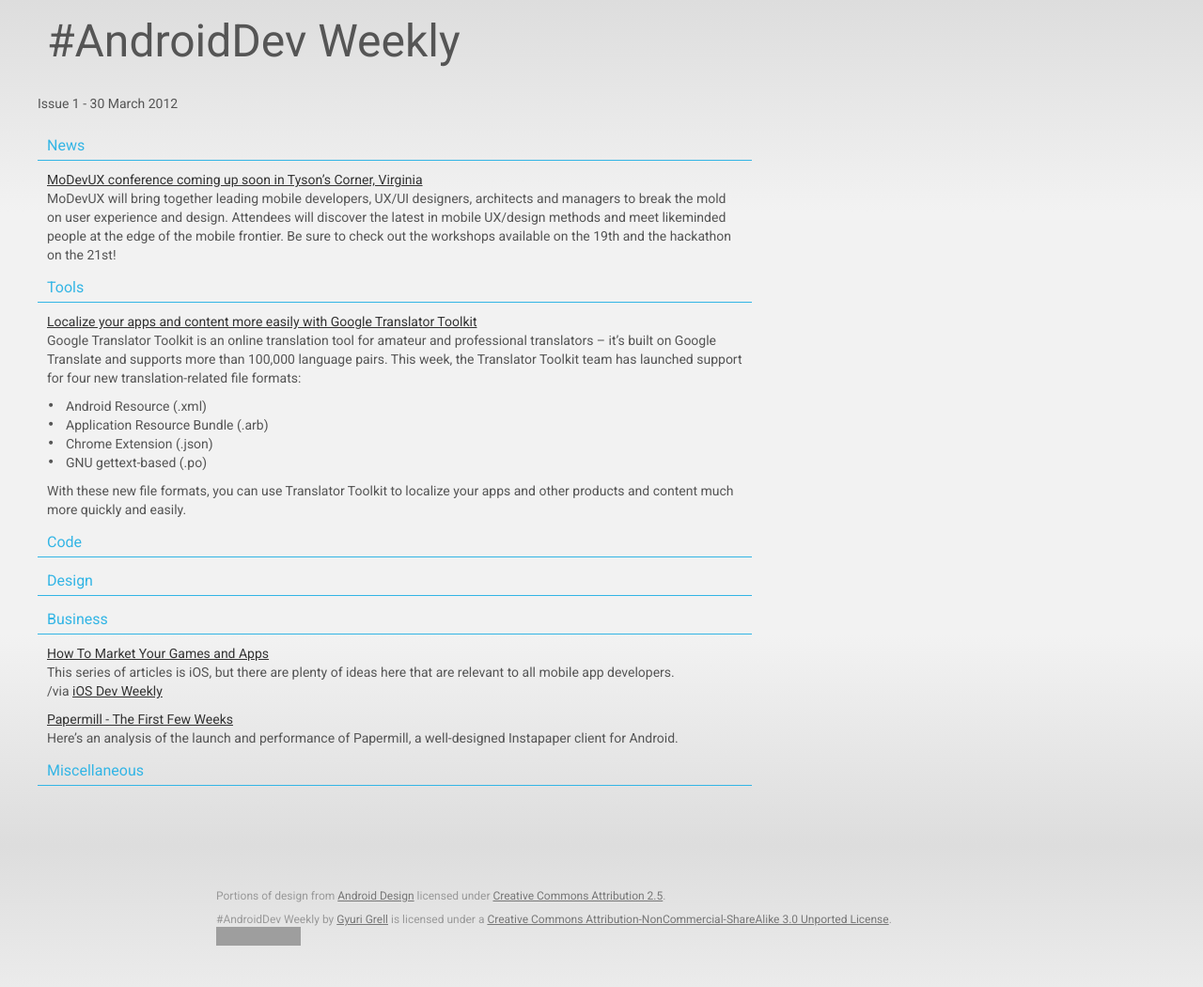
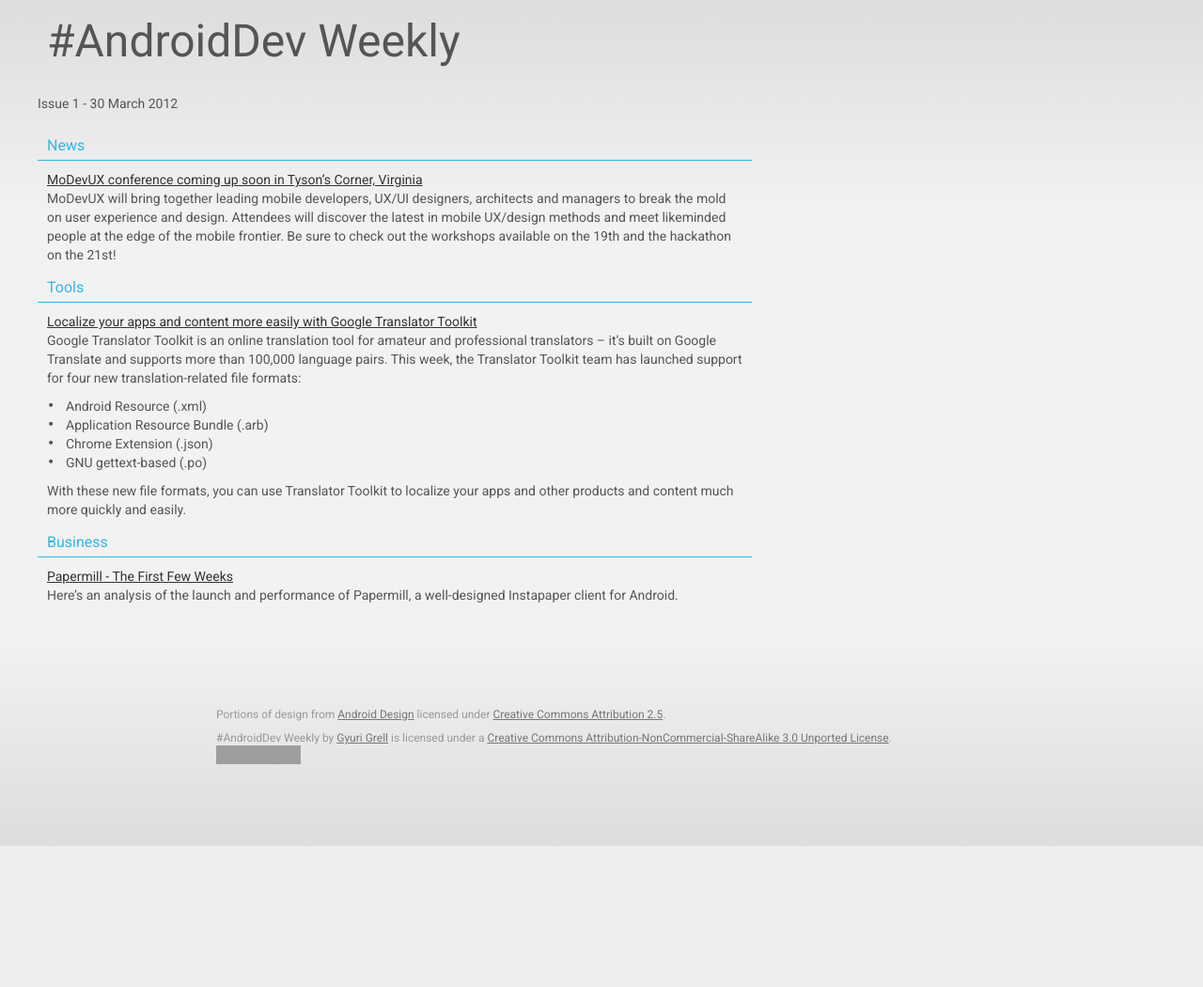
Before and after one commit to ggrell/androiddevweekly, a Jekyll site: the page built from _posts/2012-03-30-Issue-1.md, in a window 1280 px wide. Shown: the whole page at 94% size. Built offline with Jekyll 4.4.1, drawn with Linux system fonts in a browser that asks for light colours; after the commit the page ends 900 px from its top, so only the background shows below that; grey boxes are pictures that could not be loaded.

Commit message:
Early test posts cleanup

```diff
--- a/_posts/2012-03-30-Issue-1.md
+++ b/_posts/2012-03-30-Issue-1.md
@@ -6,7 +6,6 @@
 
 #### [MoDevUX conference coming up soon in Tyson's Corner, Virginia](http://modevux.com)
 MoDevUX will bring together leading mobile developers, UX/UI designers, architects and managers to break the mold on user experience and design.  Attendees will discover the latest in mobile UX/design methods and meet likeminded people at the edge of the mobile frontier. Be sure to check out the workshops available on the 19th and the hackathon on the 21st!
-
 
 ## Tools
 
@@ -20,18 +19,7 @@
 
 With these new file formats, you can use Translator Toolkit to localize your apps and other products and content much more quickly and easily.
 
-## Code
-
-## Design
-
 ## Business
-
-#### [How To Market Your Games and Apps](http://www.raywenderlich.com/11359/how-to-market-and-promote-your-games-and-apps-part-1)
-This series of articles is iOS, but there are plenty of ideas here that are relevant to all mobile app developers.
-/via [iOS Dev Weekly](http://iosdevweekly.com)
 
 #### [Papermill - The First Few Weeks](http://www.papermill.me/firstweeks)
 Here's an analysis of the launch and performance of Papermill, a well-designed Instapaper client for Android.
-
-
-## Miscellaneous
```
Also changed, not shown: _posts/2012-04-06-Issue-2.md (+1 -5 lines).
